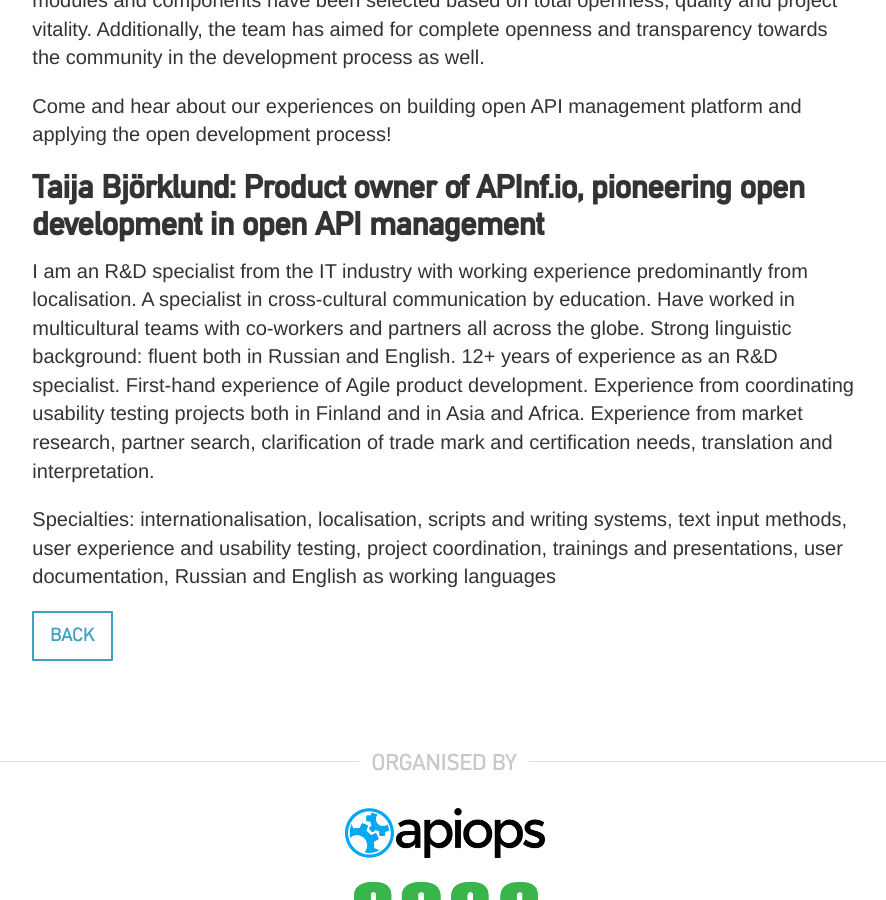
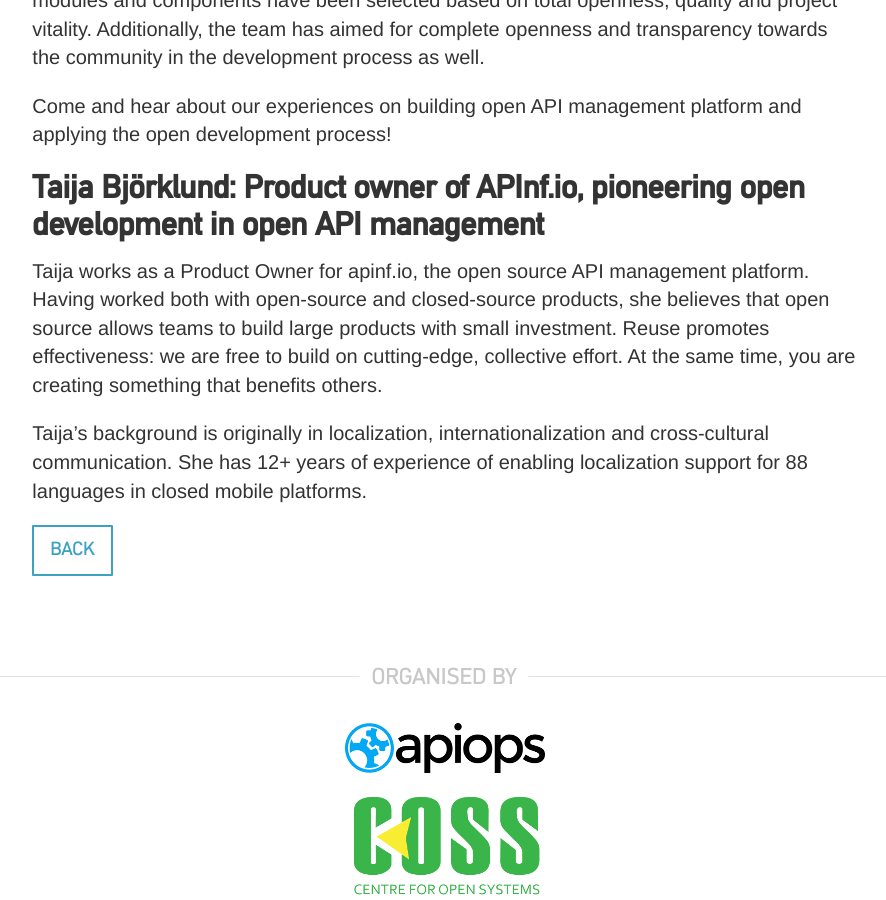
Before and after one commit to apidaysnordic/apidaysnordic.github.io, a Jekyll site: the page built from _posts/2016-03-10-taija-bjorklund.md, in a window 1280 px wide and 900 px high, scrolled down 806 px. Shown: the whole window, without its empty margins (196-1082 px from the left). Built offline with Jekyll 4.4.1, drawn with Linux system fonts in a browser that asks for light colours; some web fonts are replaced; comment, search, counter and statistics services are not loaded.

Commit message:
Updated Taijas bio

```diff
--- a/_posts/2016-03-10-taija-bjorklund.md
+++ b/_posts/2016-03-10-taija-bjorklund.md
@@ -10,8 +10,9 @@
 
 Come and hear about our experiences on building open API management platform and applying the open development process!
 
+
 ## Taija Björklund: Product owner of APInf.io, pioneering open development in open API management
 
-I am an R&D specialist from the IT industry with working experience predominantly from localisation. A specialist in cross-cultural communication by education. Have worked in multicultural teams with co-workers and partners all across the globe. Strong linguistic background: fluent both in Russian and English. 12+ years of experience as an R&D specialist. First-hand experience of Agile product development. Experience from coordinating usability testing projects both in Finland and in Asia and Africa. Experience from market research, partner search, clarification of trade mark and certification needs, translation and interpretation.
+Taija works as a Product Owner for apinf.io, the open source API management platform. Having worked both with open-source and closed-source products, she believes that open source allows teams to build large products with small investment. Reuse promotes effectiveness: we are free to build on cutting-edge, collective effort. At the same time, you are creating something that benefits others.
 
-Specialties: internationalisation, localisation, scripts and writing systems, text input methods, user experience and usability testing, project coordination, trainings and presentations, user documentation, Russian and English as working languages
+Taija’s background is originally in localization, internationalization and cross-cultural communication. She has 12+ years of experience of enabling localization support for 88 languages in closed mobile platforms.
```
